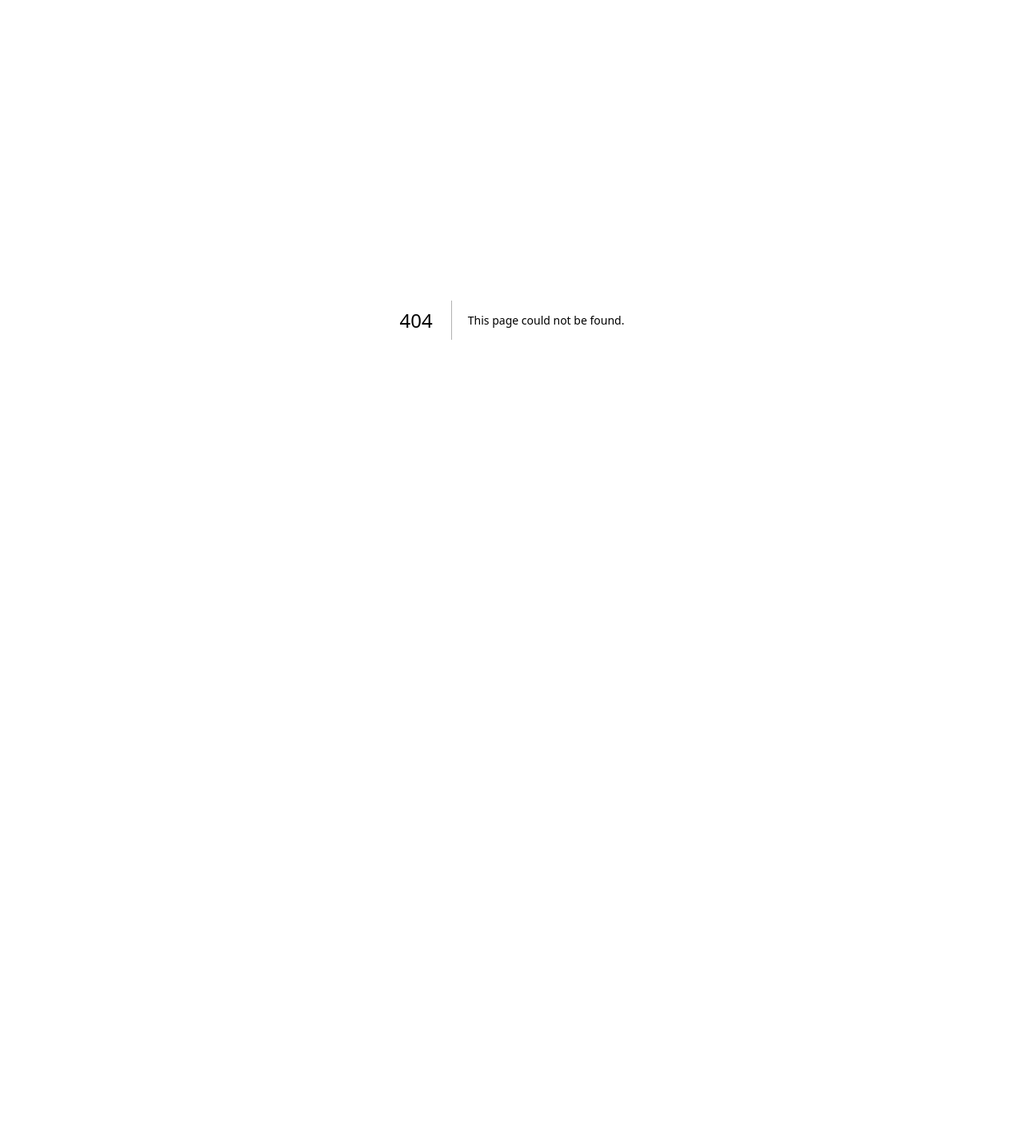
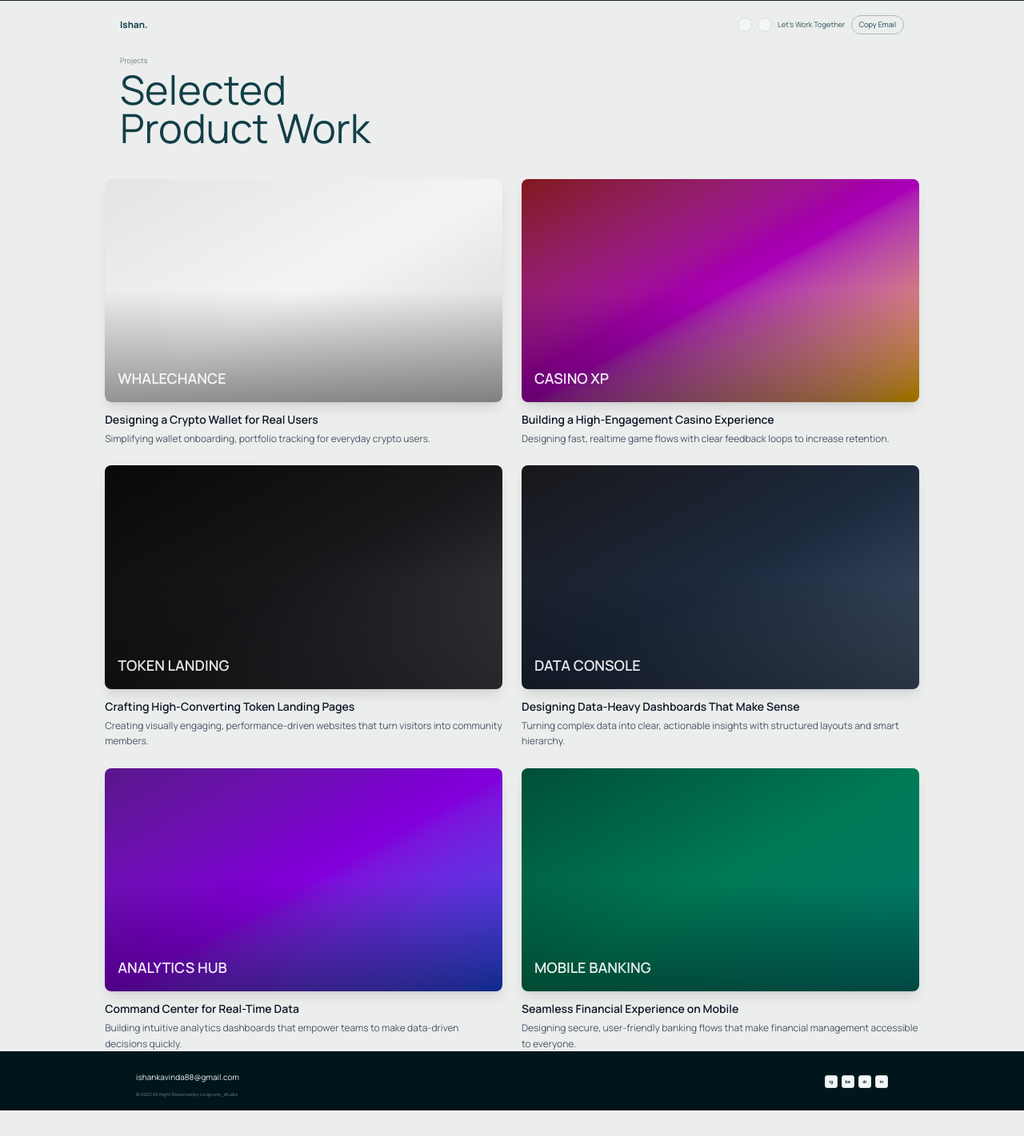
Before and after one commit to kushan00/ishan-portfolio, a Next.js app: page /projects in a window 1280 px wide. Before the commit this address had no page. Shown: the whole page at 80% size. Before the commit the page ends 800 px from the top, so only its background shows below. Built offline with nearby package versions, Linux system fonts and the light colour scheme.

Commit message:
create view project page

```diff
--- /dev/null
+++ b/app/components/ProjectCard.tsx
@@ -0,0 +1,24 @@
+interface ProjectCardProps {
+  title: string;
+  subtitle: string;
+  description: string;
+  gradient: string;
+}
+
+export default function ProjectCard({ title, subtitle, description, gradient }: ProjectCardProps) {
+  return (
+    <article className="project-card-showcase">
+      <div
+        className={`aspect-video rounded-lg bg-gradient-to-br ${gradient} shadow-lg`}
+      >
+        <div className="flex h-full items-end rounded-lg bg-gradient-to-t from-black/40 via-transparent to-transparent p-4">
+          <p className="text-lg font-semibold text-white/90">{title}</p>
+        </div>
+      </div>
+      <div className="pt-3">
+        <h4 className="text-sm font-semibold text-gray-900">{subtitle}</h4>
+        <p className="mt-1 text-xs text-gray-600 leading-relaxed">{description}</p>
+      </div>
+    </article>
+  );
+}
--- a/app/globals.css
+++ b/app/globals.css
@@ -42,7 +42,11 @@ body {
   font-size: 0.72rem;
   font-weight: 700;
   letter-spacing: 0.01em;
+  cursor: pointer;
+  text-decoration: none;
+  color: inherit;
 }
+
 
 .top-actions {
   display: flex;
@@ -813,3 +817,13 @@ body {
     border-bottom: none;
   }
 }
+
+.project-card-showcase {
+  display: flex;
+  flex-direction: column;
+}
+
+.project-card-showcase > div {
+  width: 100%;
+  overflow: hidden;
+}
--- a/app/page.tsx
+++ b/app/page.tsx
@@ -1,4 +1,5 @@
 import Image from "next/image";
+import Link from "next/link";
 import HeroText from "./components/HeroText";
 
 export default function Home() {
@@ -73,9 +74,11 @@ export default function Home() {
           </p>
 
           <div className="hero-buttons">
-            <button type="button" className="btn-primary">
-              View My Work
-            </button>
+            <Link href="/projects">
+              <button type="button" className="btn-primary">
+                View My Work
+              </button>
+            </Link>
             <button type="button" className="btn-outline">
               Let&apos;s Talk
             </button>
--- /dev/null
+++ b/app/projects/page.tsx
@@ -0,0 +1,110 @@
+import ProjectCard from "../components/ProjectCard";
+import Link from "next/link";
+
+export default function ProjectsPage() {
+  const projects = [
+    {
+      title: "WHALECHANCE",
+      subtitle: "Designing a Crypto Wallet for Real Users",
+      description:
+        "Simplifying wallet onboarding, portfolio tracking for everyday crypto users.",
+      gradient: "from-zinc-200 via-zinc-100 to-zinc-300",
+    },
+    {
+      title: "CASINO XP",
+      subtitle: "Building a High-Engagement Casino Experience",
+      description:
+        "Designing fast, realtime game flows with clear feedback loops to increase retention.",
+      gradient: "from-red-900 via-fuchsia-700 to-amber-400",
+    },
+    {
+      title: "TOKEN LANDING",
+      subtitle: "Crafting High-Converting Token Landing Pages",
+      description:
+        "Creating visually engaging, performance-driven websites that turn visitors into community members.",
+      gradient: "from-zinc-950 via-zinc-900 to-zinc-700",
+    },
+    {
+      title: "DATA CONSOLE",
+      subtitle: "Designing Data-Heavy Dashboards That Make Sense",
+      description:
+        "Turning complex data into clear, actionable insights with structured layouts and smart hierarchy.",
+      gradient: "from-zinc-900 via-slate-800 to-slate-600",
+    },
+    {
+      title: "ANALYTICS HUB",
+      subtitle: "Command Center for Real-Time Data",
+      description:
+        "Building intuitive analytics dashboards that empower teams to make data-driven decisions quickly.",
+      gradient: "from-purple-900 via-purple-700 to-blue-700",
+    },
+    {
+      title: "MOBILE BANKING",
+      subtitle: "Seamless Financial Experience on Mobile",
+      description:
+        "Designing secure, user-friendly banking flows that make financial management accessible to everyone.",
+      gradient: "from-emerald-900 via-emerald-700 to-teal-700",
+    },
+  ];
+
+  return (
+    <main className="portfolio-page">
+      <header className="top-nav reveal-up">
+        <Link href="/">
+          <p className="brand">Ishan.</p>
+        </Link>
+        <div className="top-actions">
+          <button type="button" aria-label="Open Behance" className="icon-dot" />
+          <button type="button" aria-label="Open Dribbble" className="icon-dot" />
+          <span>Let&apos;s Work Together</span>
+          <a href="mailto:ishan.kavinda@example.com">Copy Email</a>
+        </div>
+      </header>
+
+      <section className="showcase-head reveal-up delay-2">
+        <p className="showcase-label">Projects</p>
+        <div className="showcase-row">
+          <h2>
+            Selected
+            <br />
+            Product Work
+          </h2>
+        </div>
+      </section>
+
+      <section className="reveal-up delay-3 mt-10 px-[clamp(0.2rem,8vw,8rem)]">
+        <div className="w-full max-w-6xl mx-auto">
+          <div className="grid grid-cols-1 gap-6 sm:grid-cols-2">
+            {projects.map((project) => (
+              <ProjectCard
+                key={project.title}
+                title={project.title}
+                subtitle={project.subtitle}
+                description={project.description}
+                gradient={project.gradient}
+              />
+            ))}
+          </div>
+        </div>
+      </section>
+
+      <footer className="contact-footer reveal-up delay-4" aria-label="Contact footer">
+        <div className="contact-footer-inner">
+          <div>
+            <a className="contact-mail" href="mailto:ishankavinda88@gmail.com">
+              ishankavinda88@gmail.com
+            </a>
+            <p className="copyright">&copy; 2023 All Right Reserved by Loopcore_studio</p>
+          </div>
+
+          <div className="socials" aria-label="Social links">
+            <a href="#" aria-label="Instagram">ig</a>
+            <a href="#" aria-label="Behance">be</a>
+            <a href="#" aria-label="Dribbble">dr</a>
+            <a href="#" aria-label="LinkedIn">in</a>
+          </div>
+        </div>
+      </footer>
+    </main>
+  );
+}
```
